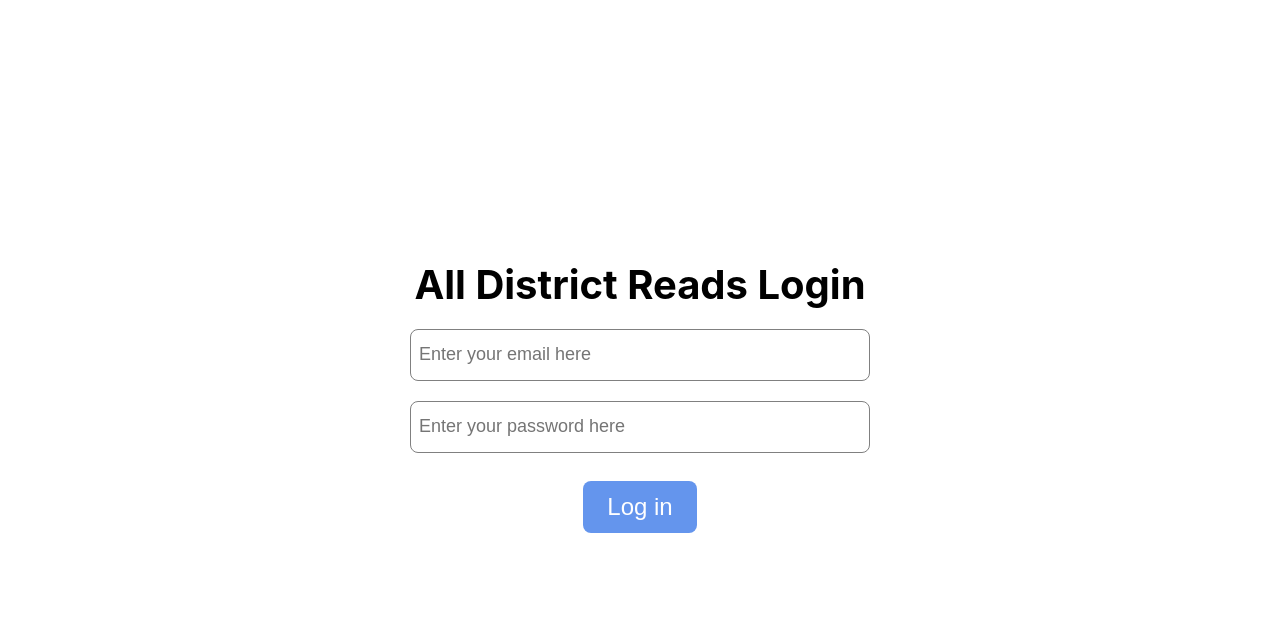
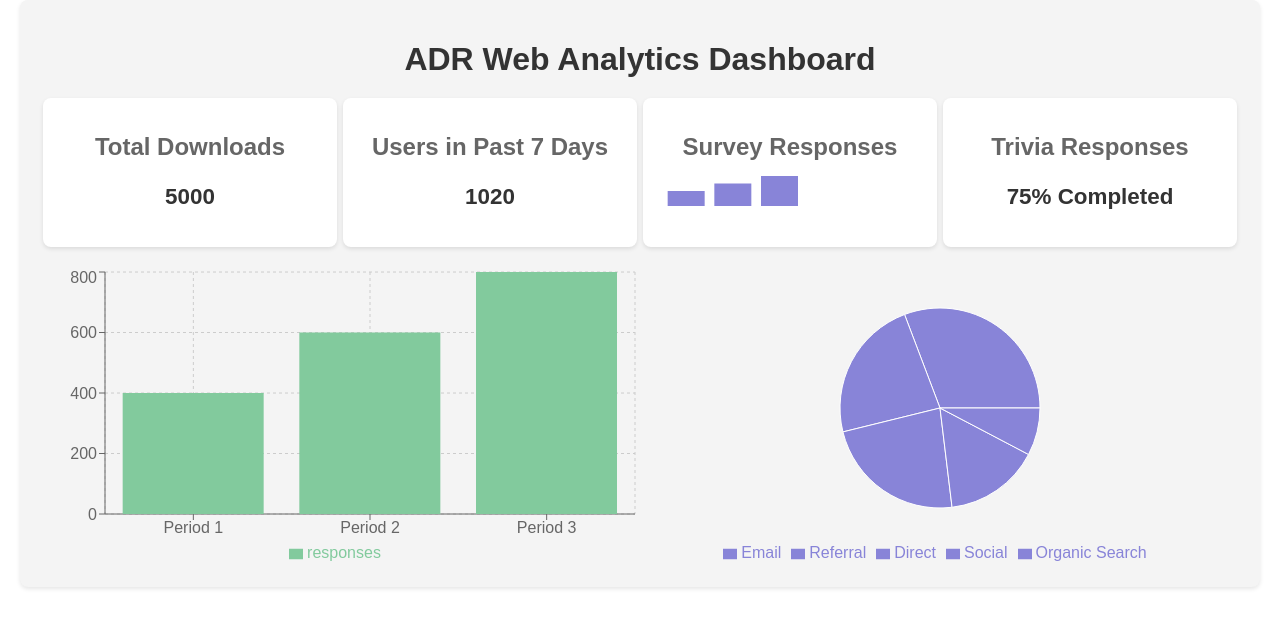
Before and after one commit to Hack4Impact-UMD/All-District-Reads-Web, a React (Create React App) app in the folder client/my-app/: page / in a window 1280 px wide. Shown: the top 628 px of the page. Built offline with nearby package versions, Linux system fonts and the light colour scheme.

Commit message:
push library page

```diff
--- a/client/my-app/package.json
+++ b/client/my-app/package.json
@@ -14,6 +14,7 @@
     "react": "^18.2.0",
     "react-dom": "^18.2.0",
     "react-scripts": "5.0.1",
+    "recharts": "^2.12.3",
     "typescript": "^4.9.5",
     "web-vitals": "^2.1.4"
   },
--- /dev/null
+++ b/client/my-app/src/Dashboard.css
@@ -0,0 +1,64 @@
+.dashboardContainer {
+    font-family: 'Arial', sans-serif;
+    max-width: 1200px;
+    margin: 0 auto;
+    padding: 20px;
+    background-color: #f4f4f4;
+    border-radius: 8px;
+    box-shadow: 0 2px 4px rgba(0, 0, 0, 0.1);
+}
+
+h1 {
+    color: #333;
+    text-align: center;
+    margin-bottom: 20px;
+}
+
+.topMetrics {
+    display: flex;
+    justify-content: space-around;
+    margin-bottom: 20px;
+}
+
+.metricBox {
+    background-color: white;
+    padding: 15px;
+    border-radius: 8px;
+    box-shadow: 0 2px 4px rgba(0, 0, 0, 0.1);
+    width: 22%;
+    text-align: center;
+}
+
+.metricBox h2 {
+    color: #666;
+    margin-bottom: 10px;
+}
+
+.metricBox p {
+    font-size: 1.4em;
+    font-weight: bold;
+    color: #333;
+}
+
+.chartSection {
+    display: flex;
+    justify-content: space-around;
+    margin-top: 20px;
+}
+
+.BarChart,
+.PieChart {
+    background-color: white;
+    padding: 10px;
+    border-radius: 8px;
+    box-shadow: 0 2px 4px rgba(0, 0, 0, 0.1);
+}
+
+.Legend {
+    margin-top: 10px;
+}
+
+.ResponsiveContainer {
+    width: 100%;
+    aspect-ratio: 1 / 1;
+}
--- /dev/null
+++ b/client/my-app/src/Pages/Dashboard.tsx
@@ -0,0 +1,79 @@
+// Dashboard.js
+import React from 'react';
+// recharts is something I found from the internet but offers some nice charts we can use!
+// to install it, use "npm install recharts"
+import { BarChart, Bar, XAxis, YAxis, CartesianGrid, Tooltip, PieChart, Pie, Legend, ResponsiveContainer } from 'recharts';
+import '../Dashboard.css';
+
+// Dummy data for visualization (we can change this later on.)
+const data = {
+    totalDownloads: 5000,
+    usersLast7Days: 1020,
+    surveyResponses: [
+        { name: 'Period 1', responses: 400 },
+        { name: 'Period 2', responses: 600 },
+        { name: 'Period 3', responses: 800 },
+    ],
+    triviaResponses: { completed: 75, incomplete: 25 }, // in percentages :P
+    sessionsByType: [
+        { name: 'Email', value: 400 },
+        { name: 'Referral', value: 300 },
+        { name: 'Direct', value: 300 },
+        { name: 'Social', value: 200 },
+        { name: 'Organic Search', value: 100 },
+    ],
+};
+
+const Dashboard = () => {
+    return (
+        <div className="dashboardContainer">
+            <h1>ADR Web Analytics Dashboard</h1>
+
+            <div className="topMetrics">
+                <div className="metricBox">
+                    <h2>Total Downloads</h2>
+                    <p>{data.totalDownloads}</p>
+                </div>
+                <div className="metricBox">
+                    <h2>Users in Past 7 Days</h2>
+                    <p>{data.usersLast7Days}</p>
+                </div>
+                <div className="metricBox">
+                    <h2>Survey Responses</h2>
+                    <BarChart width={150} height={40} data={data.surveyResponses}>
+                        <Bar dataKey="responses" fill="#8884d8" />
+                    </BarChart>
+                </div>
+                <div className="metricBox">
+                    <h2>Trivia Responses</h2>
+                    <p>{data.triviaResponses.completed}% Completed</p>
+                </div>
+            </div>
+
+            <div className="chartSection">
+                <ResponsiveContainer width="50%" height={300}>
+                    <BarChart data={data.surveyResponses}>
+                        <CartesianGrid strokeDasharray="3 3" />
+                        <XAxis dataKey="name" />
+                        <YAxis />
+                        <Tooltip />
+                        <Legend />
+                        <Bar dataKey="responses" fill="#82ca9d" />
+                    </BarChart>
+                </ResponsiveContainer>
+                <ResponsiveContainer width="50%" height={300}>
+                    <PieChart>
+                        <Pie data={data.sessionsByType} dataKey="value" nameKey="name" cx="50%" cy="50%" outerRadius={100} fill="#8884d8" />
+                        <Tooltip />
+                        <Legend />
+                    </PieChart>
+                </ResponsiveContainer>
+            </div>
+
+
+
+        </div>
+    );
+};
+
+export default Dashboard;
--- a/client/my-app/src/index.tsx
+++ b/client/my-app/src/index.tsx
@@ -5,6 +5,7 @@ import './index.css';
 import App from './App';
 import Login from './Pages/Login';
 import reportWebVitals from './reportWebVitals';
+import Dashboard from './Pages/Dashboard';
 
 
 const root = ReactDOM.createRoot(
@@ -14,7 +15,7 @@ root.render(
   <React.StrictMode>
 
     {/* <App /> */}
-    <Login />
+    <Dashboard />
   </React.StrictMode>
 
 );
```
Also changed, not shown: 1 other file (tests, documents, lock files or other folders).
